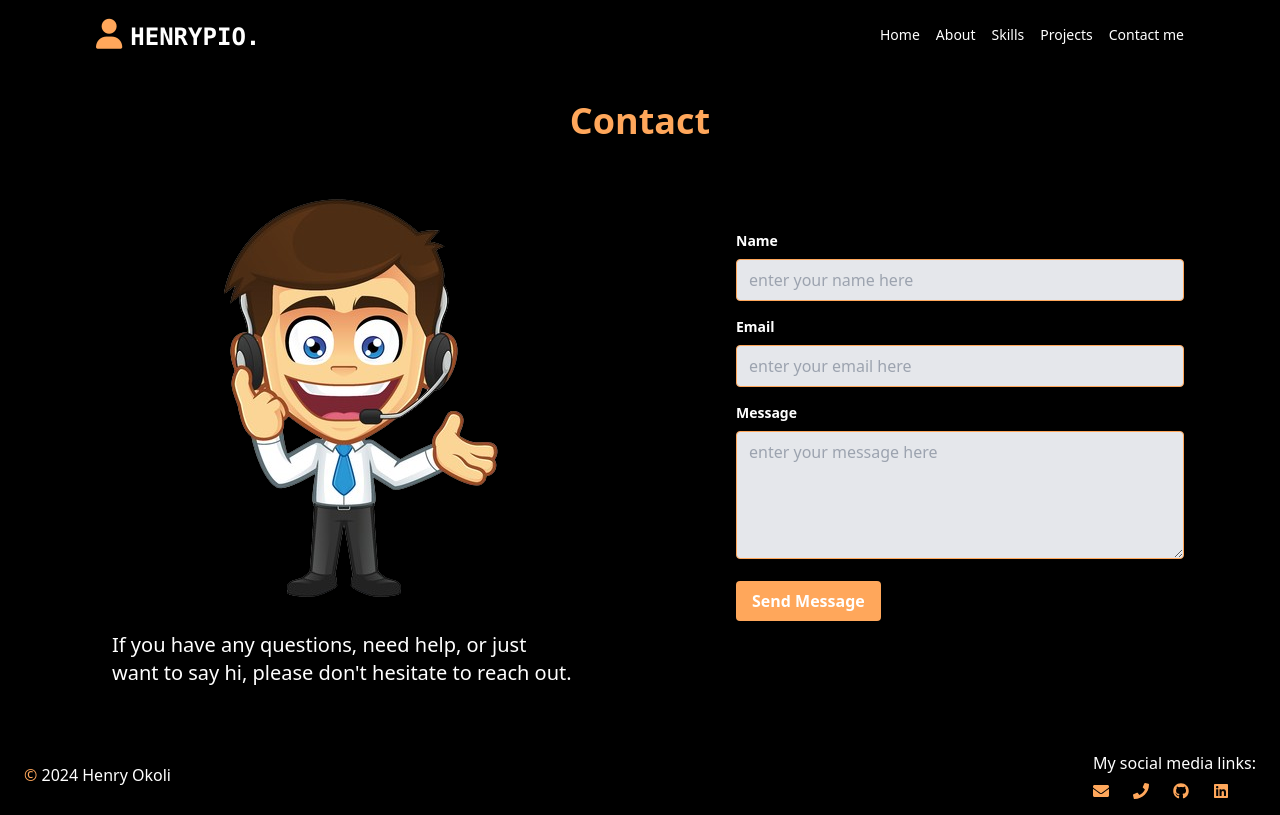
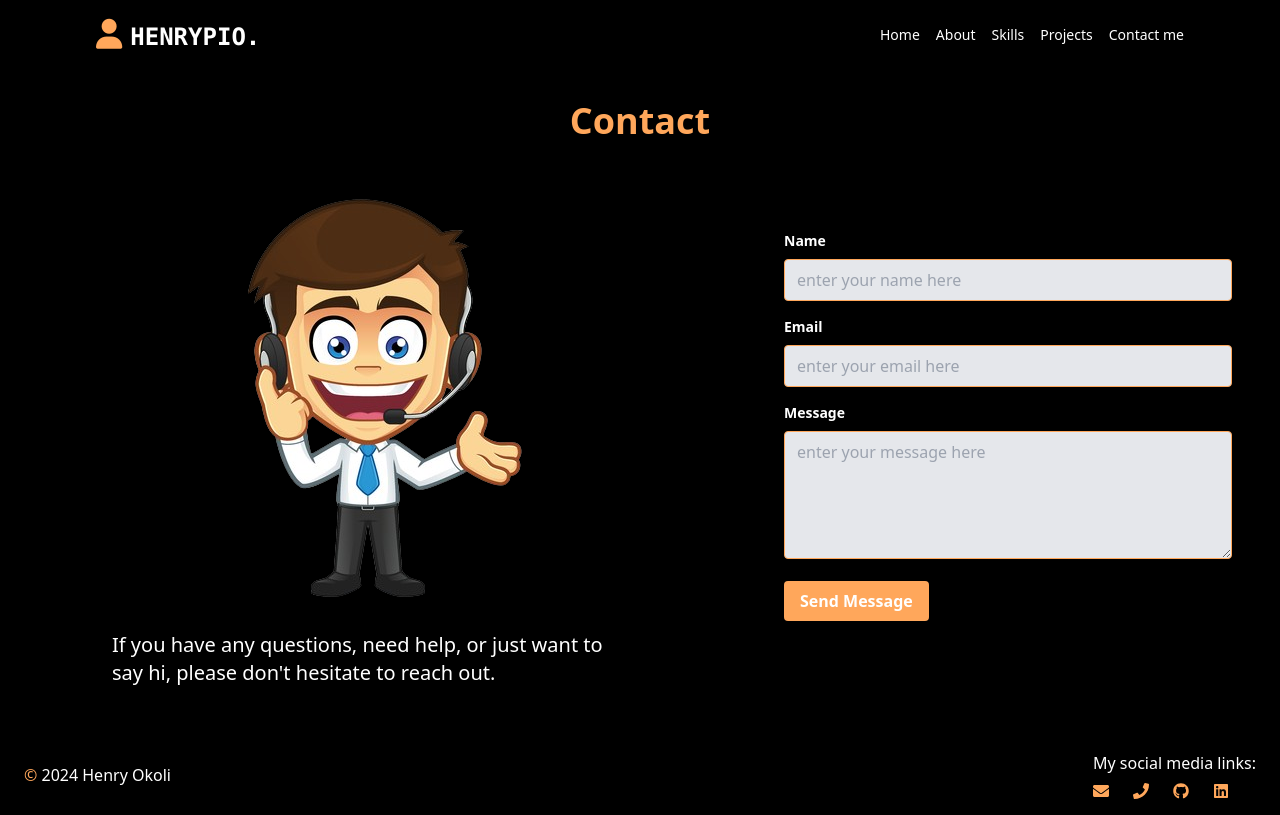
Before and after one commit to Henrypio/Henry-Okoli-Portfolio, a React (Vite) app: page /contact in a window 1280 px wide. Built offline with nearby package versions, Linux system fonts and the light colour scheme.

Commit message:
vercel json added

```diff
--- a/src/components/About.jsx
+++ b/src/components/About.jsx
@@ -23,7 +23,7 @@ const About = () => {
           About Me
         </h1>
 
-        <div className="flex flex-col lg:flex-row justify-between items-start lg:items-center mb-12">
+        <div className="flex flex-col lg:flex-row justify-between  md:items-start lg:items-center mb-12">
           <div className="lg:w-3/5 w-full mb-8 lg:mb-0">
             <p className="text-md sm:text-lg text-white mb-8">
               I am a driven software developer with a strong focus on building
@@ -47,7 +47,7 @@ const About = () => {
             </Link>
           </div>
 
-          <div className="lg:ml-24 lg:w-auto text-center lg:text-left">
+          <div className=" lg:ml-24 lg:w-auto text-center lg:text-left">
             <Statistic
               label="Client Satisfaction"
               value="90% Client Satisfaction"
--- a/src/components/Contact.jsx
+++ b/src/components/Contact.jsx
@@ -24,7 +24,9 @@ const Contact = () => {
         },
         (error) => {
           console.log(error.text);
-          alert("Failed to send the message. Please check your input and try again.");
+          alert(
+            "Failed to send the message. Please check your input and try again."
+          );
         }
       );
   };
@@ -51,7 +53,7 @@ const Contact = () => {
         <section
           ref={form}
           onSubmit={sendEmail}
-          className="bg-black shadow-lg rounded-lg p-6 sm:p-8 max-w-lg w-full mr-12"
+          className="bg-black shadow-lg rounded-lg p-6 sm:p-8  max-w-lg w-full"
         >
           <form>
             <input type="hidden" name="to_name" value="Henry" />
```
